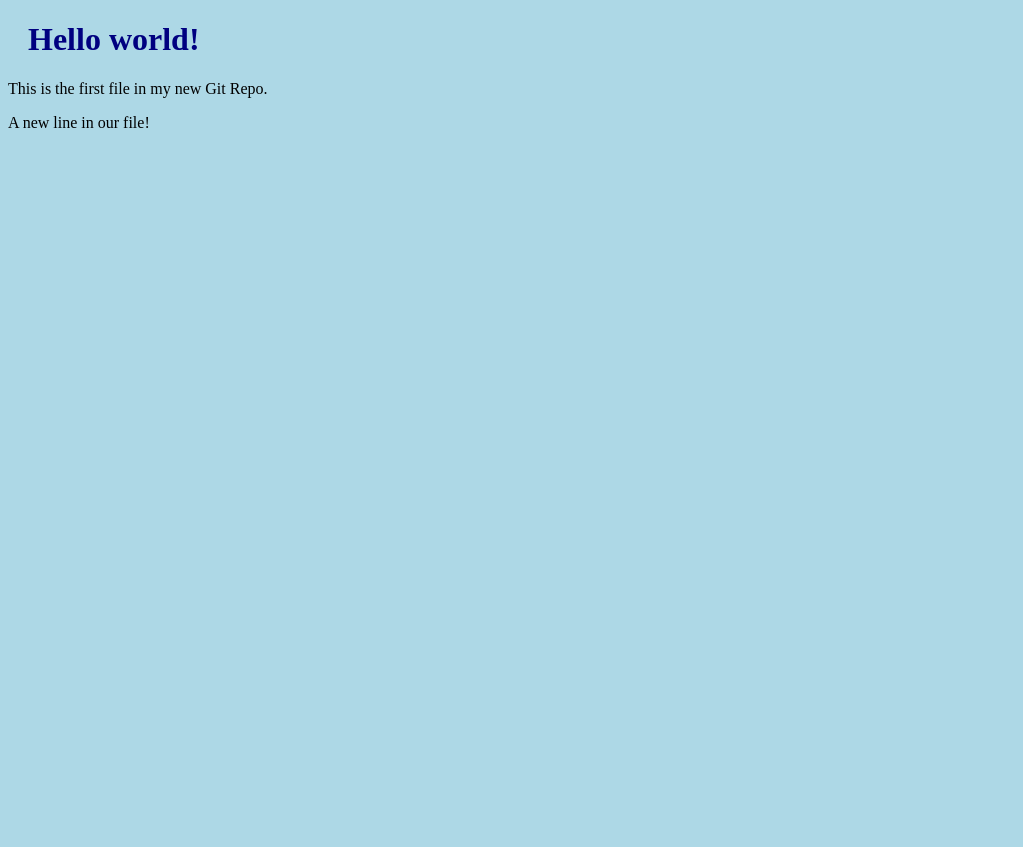
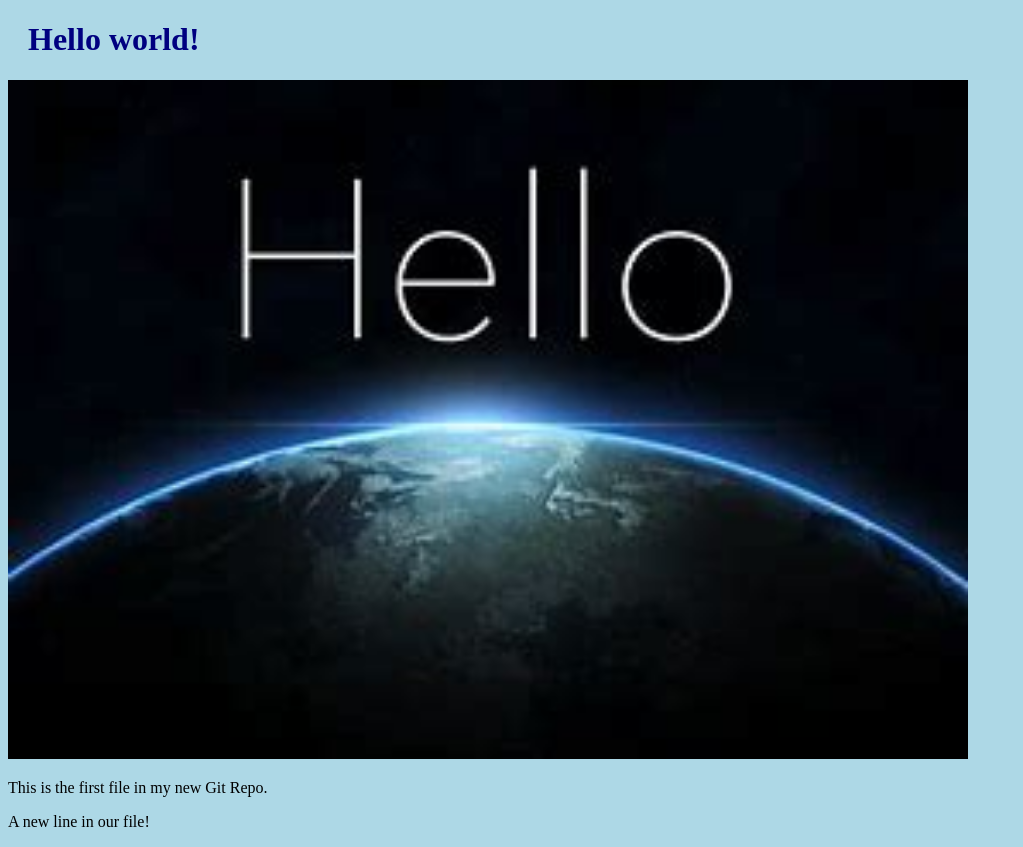
Before and after one commit to Swe-anora/Hello, a plain HTML site: page index.html in a window 1280 px wide. Shown: the whole page, without its empty margins (0-1023 px from the left). Before the commit the page ends 800 px from the top, so only its background shows below. Drawn offline with Linux system fonts and the light colour scheme.

Commit message:
Added image to Hello World

```diff
--- a/index.html
+++ b/index.html
@@ -6,6 +6,7 @@
 </head>
 <body>
 <h1>Hello world! </h1>
+<div><img src="Hello-world.jpg" alt= "Hello World from Space" style = "width:100%; max-width:960px"></div>
 <p> This is the first file in my new Git Repo.</p>
 <p>A new line in our file!</p>
 </body>
```
Also changed, not shown: Hello-world.jpg (added).
